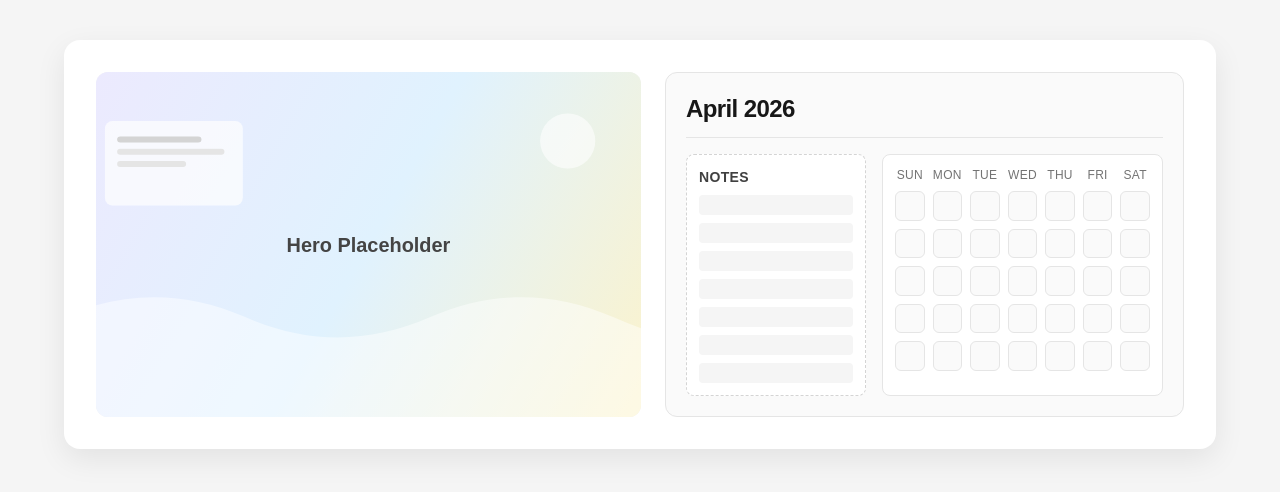
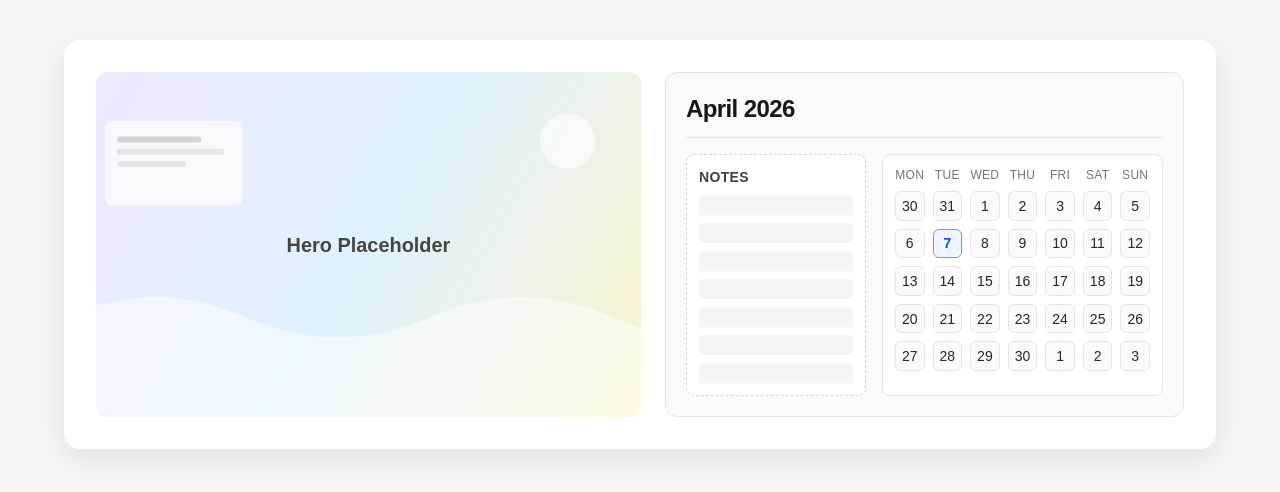
Before and after one commit to RealCifer/CallyPro, a Next.js app: page / in a window 1280 px wide. Shown: the top 492 px of the page. Built offline with nearby package versions, Linux system fonts and the light colour scheme.

Commit message:
added Calendar Grid Logic

```diff
--- a/components/WallCalendar.tsx
+++ b/components/WallCalendar.tsx
@@ -1,13 +1,54 @@
 import Image from "next/image";
 
-const weekdayLabels = ["Sun", "Mon", "Tue", "Wed", "Thu", "Fri", "Sat"];
+const weekdayLabels = ["Mon", "Tue", "Wed", "Thu", "Fri", "Sat", "Sun"];
+
+type CalendarDay = {
+  date: Date;
+  isCurrentMonth: boolean;
+};
+
+export function generateCalendarDays(month: number, year: number): CalendarDay[] {
+  const firstDayOfMonth = new Date(year, month, 1);
+  const daysInMonth = new Date(year, month + 1, 0).getDate();
+
+  // Convert JS day index to Monday-based index: Mon=0 ... Sun=6
+  const mondayFirstStartIndex = (firstDayOfMonth.getDay() + 6) % 7;
+  const calendarDays: CalendarDay[] = [];
+
+  for (let i = mondayFirstStartIndex; i > 0; i -= 1) {
+    calendarDays.push({
+      date: new Date(year, month, 1 - i),
+      isCurrentMonth: false,
+    });
+  }
+
+  for (let day = 1; day <= daysInMonth; day += 1) {
+    calendarDays.push({
+      date: new Date(year, month, day),
+      isCurrentMonth: true,
+    });
+  }
+
+  const remainingCells = (7 - (calendarDays.length % 7)) % 7;
+  for (let day = 1; day <= remainingCells; day += 1) {
+    calendarDays.push({
+      date: new Date(year, month + 1, day),
+      isCurrentMonth: false,
+    });
+  }
+
+  return calendarDays;
+}
 
 export default function WallCalendar() {
   const now = new Date();
+  const currentMonth = now.getMonth();
+  const currentYear = now.getFullYear();
   const monthYear = now.toLocaleDateString("en-US", {
     month: "long",
     year: "numeric",
   });
+  const calendarDays = generateCalendarDays(currentMonth, currentYear);
 
   return (
     <section className="mx-auto w-full max-w-6xl rounded-2xl bg-white p-4 shadow-[0_10px_30px_rgba(0,0,0,0.08)] sm:p-6 lg:p-8">
@@ -35,8 +76,8 @@ export default function WallCalendar() {
                 Notes
               </h2>
               <div className="space-y-2">
-                {Array.from({ length: 7 }).map((_, index) => (
-                  <div key={index} className="h-5 rounded bg-neutral-100" />
+                {Array.from({ length: 7 }).map((_, noteLine) => (
+                  <div key={`note-line-${noteLine + 1}`} className="h-5 rounded bg-neutral-100" />
                 ))}
               </div>
             </aside>
@@ -54,12 +95,28 @@ export default function WallCalendar() {
               </div>
 
               <div className="grid grid-cols-7 gap-2">
-                {Array.from({ length: 35 }).map((_, index) => (
-                  <div
-                    key={index}
-                    className="aspect-square rounded-md border border-neutral-200 bg-neutral-50"
-                  />
-                ))}
+                {calendarDays.map(({ date, isCurrentMonth }) => {
+                  const isToday =
+                    date.getDate() === now.getDate() &&
+                    date.getMonth() === now.getMonth() &&
+                    date.getFullYear() === now.getFullYear();
+
+                  return (
+                    <button
+                      key={date.toISOString()}
+                      type="button"
+                      className={[
+                        "aspect-square rounded-md border text-sm transition-colors",
+                        isToday
+                          ? "border-blue-400 bg-blue-50 font-semibold text-blue-700"
+                          : "border-neutral-200 bg-neutral-50 text-neutral-800 hover:bg-neutral-100",
+                        !isCurrentMonth && !isToday ? "text-neutral-400" : "",
+                      ].join(" ")}
+                    >
+                      {date.getDate()}
+                    </button>
+                  );
+                })}
               </div>
             </div>
           </div>
```
